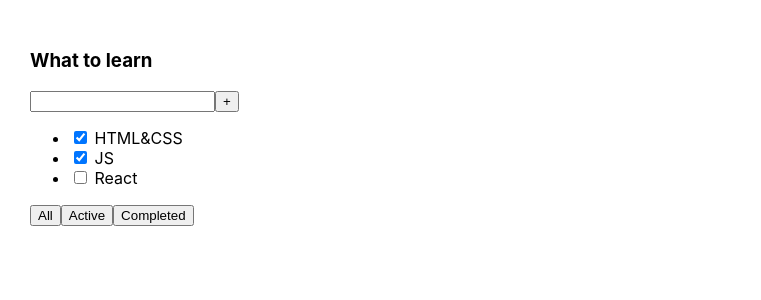
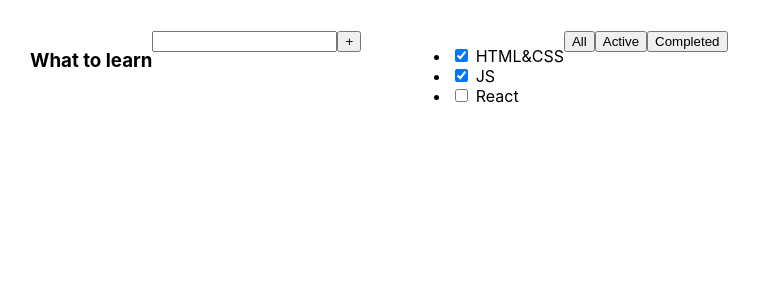
Before and after one commit to DenisPepper/it-incubator-todolist, a React (Create React App) app: page / in a window 1280 px wide. Shown: the top 300 px of the page, without its empty margins (0-761 px from the left). Built offline with nearby package versions, Linux system fonts and the light colour scheme.

Commit message:
created new TodoList FC

```diff
--- a/src/App.tsx
+++ b/src/App.tsx
@@ -1,26 +1,11 @@
 import React from 'react';
 import './App.css';
+import TodoList from "./components/todo-list/todo-list";
 
 function App() {
     return (
         <div className="App">
-            <div>
-                <h3>What to learn</h3>
-                <div>
-                    <input/>
-                    <button>+</button>
-                </div>
-                <ul>
-                    <li><input type="checkbox" checked={true}/> <span>HTML&CSS</span></li>
-                    <li><input type="checkbox" checked={true}/> <span>JS</span></li>
-                    <li><input type="checkbox" checked={false}/> <span>React</span></li>
-                </ul>
-                <div>
-                    <button>All</button>
-                    <button>Active</button>
-                    <button>Completed</button>
-                </div>
-            </div>
+            <TodoList/>
         </div>
     );
 }
--- /dev/null
+++ b/src/components/todo-list/todo-list.tsx
@@ -0,0 +1,23 @@
+import React from "react";
+
+export default function TodoList(): JSX.Element {
+    return(
+        <>
+            <h3>What to learn</h3>
+            <div>
+                <input/>
+                <button>+</button>
+            </div>
+            <ul>
+                <li><input type="checkbox" checked={true}/> <span>HTML&CSS</span></li>
+                <li><input type="checkbox" checked={true}/> <span>JS</span></li>
+                <li><input type="checkbox" checked={false}/> <span>React</span></li>
+            </ul>
+            <div>
+                <button>All</button>
+                <button>Active</button>
+                <button>Completed</button>
+            </div>
+        </>
+    );
+}
```
